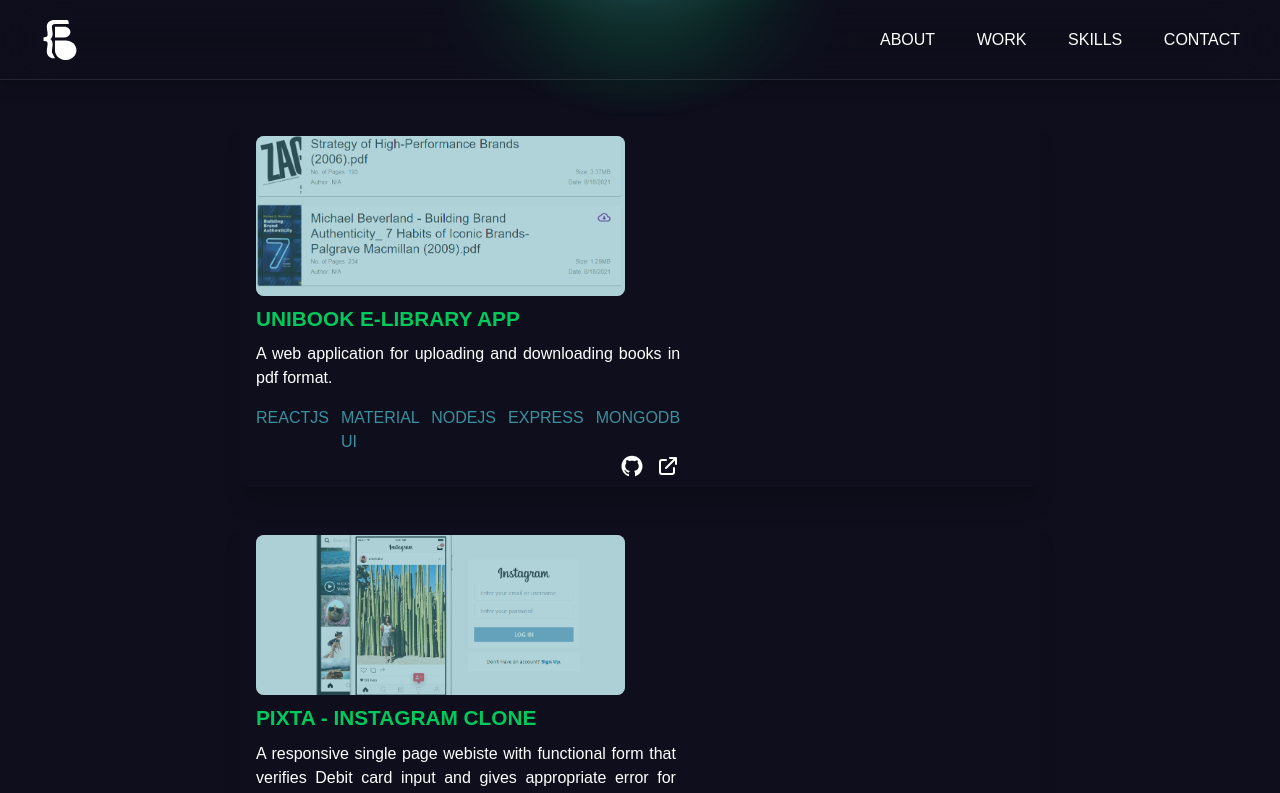
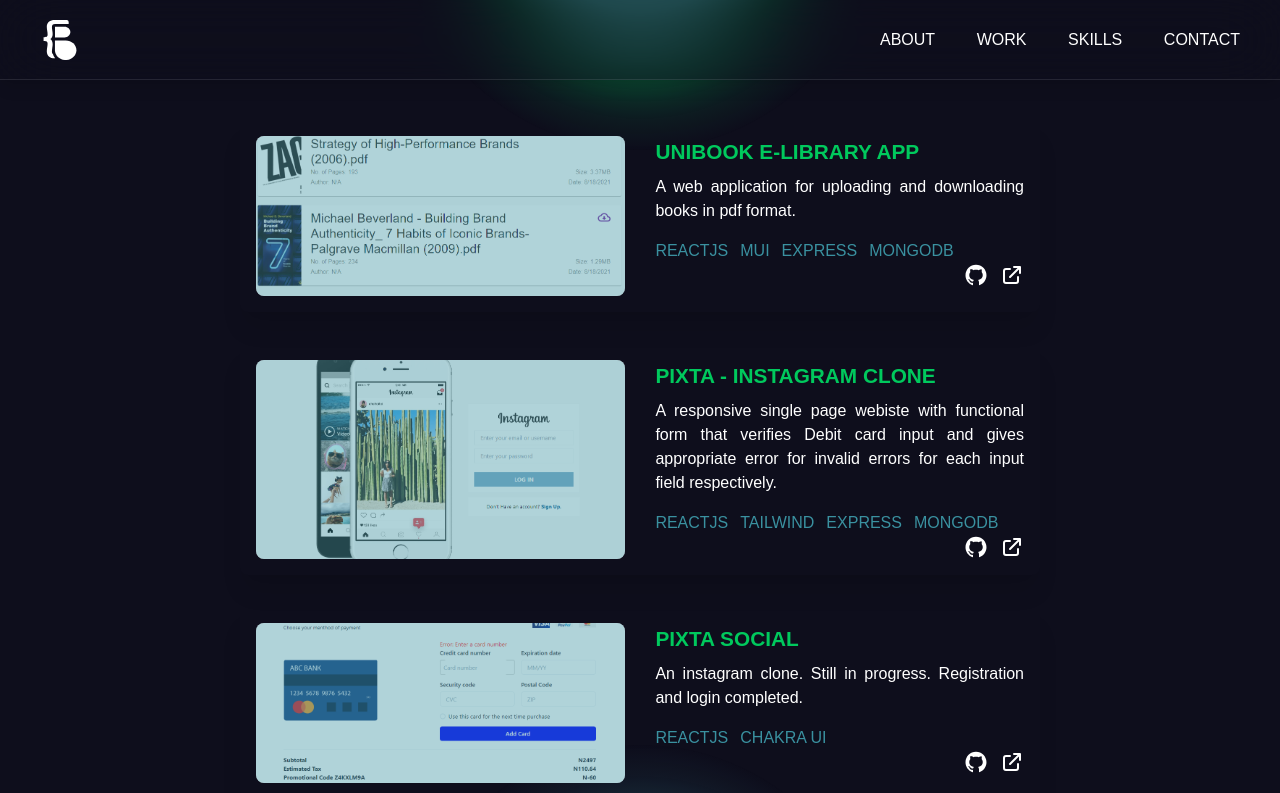
Before and after one commit to Christianey/portfolio, a Next.js app: page /work in a window 1280 px wide. Shown: the top 793 px of the page. Built offline with nearby package versions, Linux system fonts and the light colour scheme; a web font is replaced by a local one.

Commit message:
fixed work card layout

```diff
--- a/pages/work.jsx
+++ b/pages/work.jsx
@@ -17,7 +17,7 @@
             "A web application for uploading and downloading books in pdf format."
           }
           title={"Unibook E-library App"}
-          tools={["ReactJS", "Material UI", "NodeJS", "Express", "MongoDB"]}
+          tools={["ReactJS", "MUI", "Express", "MongoDB"]}
           imageLink={"/unibook.png"}
           githubLink={"https://github.com/Christianey/e_library_app.git"}
           websiteLink={"https://unibook.netlify.app"}
@@ -27,7 +27,7 @@
             "A responsive single page webiste with functional form that verifies Debit card input and gives appropriate error for invalid errors for each input field respectively."
           }
           title={"Pixta - Instagram Clone"}
-          tools={["ReactJS", "Tailwind CSS", "NodeJS", "Express", "MongoDB"]}
+          tools={["ReactJS", "Tailwind", "Express", "MongoDB"]}
           imageLink={"/pixta.png"}
           githubLink={"https://github.com/Christianey/pixta_social.git"}
           websiteLink={"https://pixta.netlify.app"}
```
